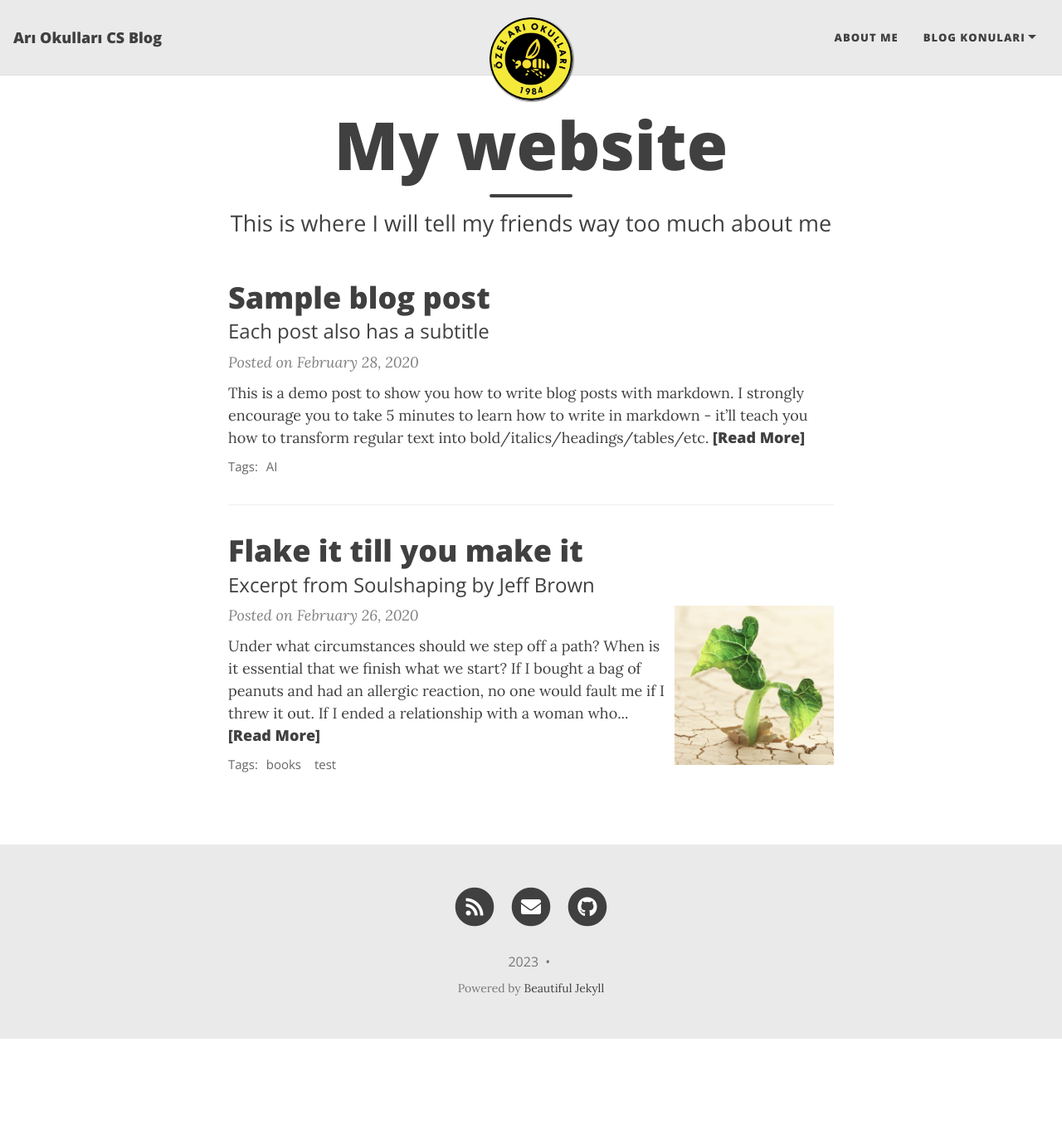
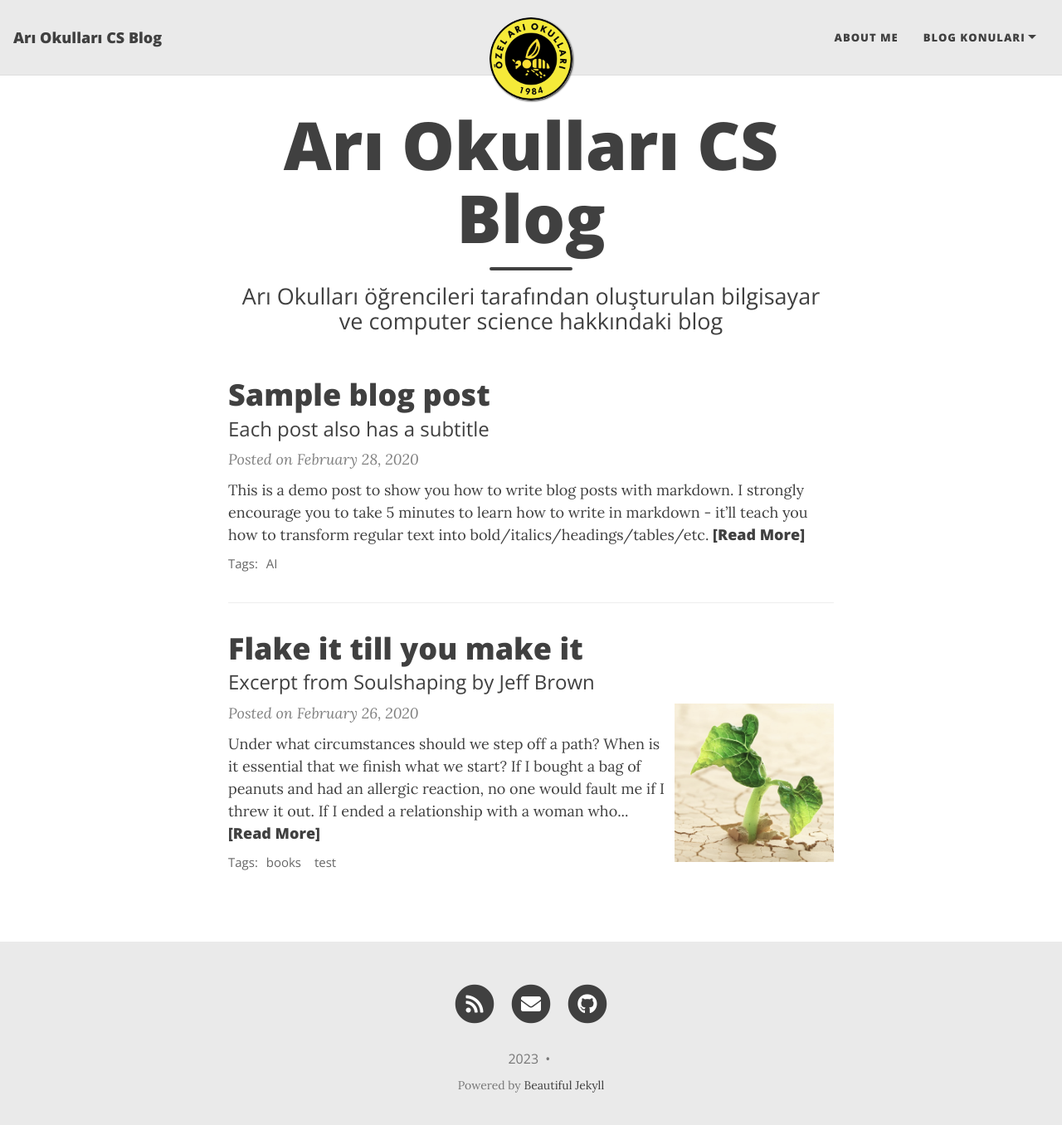
Before and after one commit to Ari-CS-Club/CS-Club-Blog, a Jekyll site: the page built from index.html, in a window 1280 px wide and 1369 px high. Shown: the top 1356 px of the window at 83% size. Built offline with Jekyll 4.4.1, drawn with Linux system fonts in a browser that asks for light colours; nearby versions of some CDN libraries; the list of posts is cut into pages by our own code.

```diff
--- a/index.html
+++ b/index.html
@@ -1,5 +1,5 @@
 ---
 layout: home
-title: My website
-subtitle: This is where I will tell my friends way too much about me
+title: Arı Okulları CS Blog
+subtitle: Arı Okulları öğrencileri tarafından oluşturulan bilgisayar ve computer science hakkındaki blog
 ---
```
Also changed, not shown: README.md.
